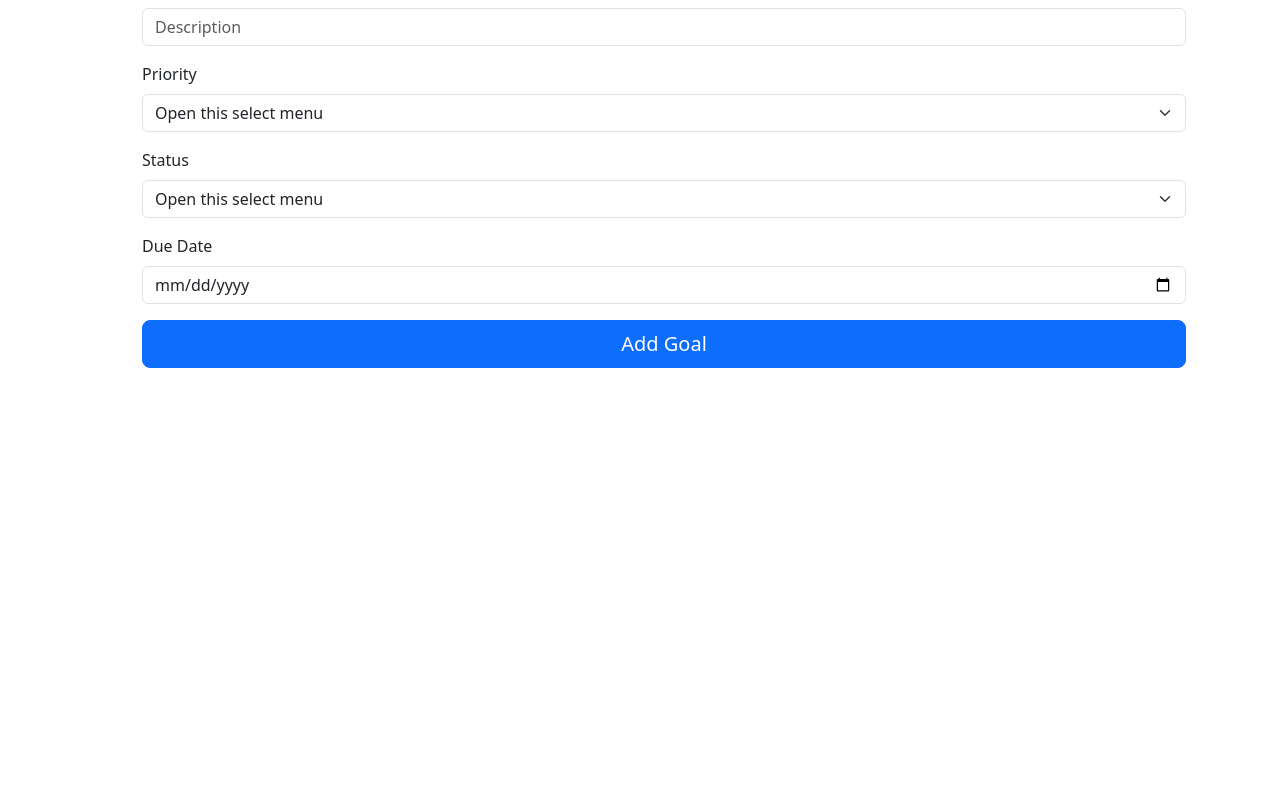
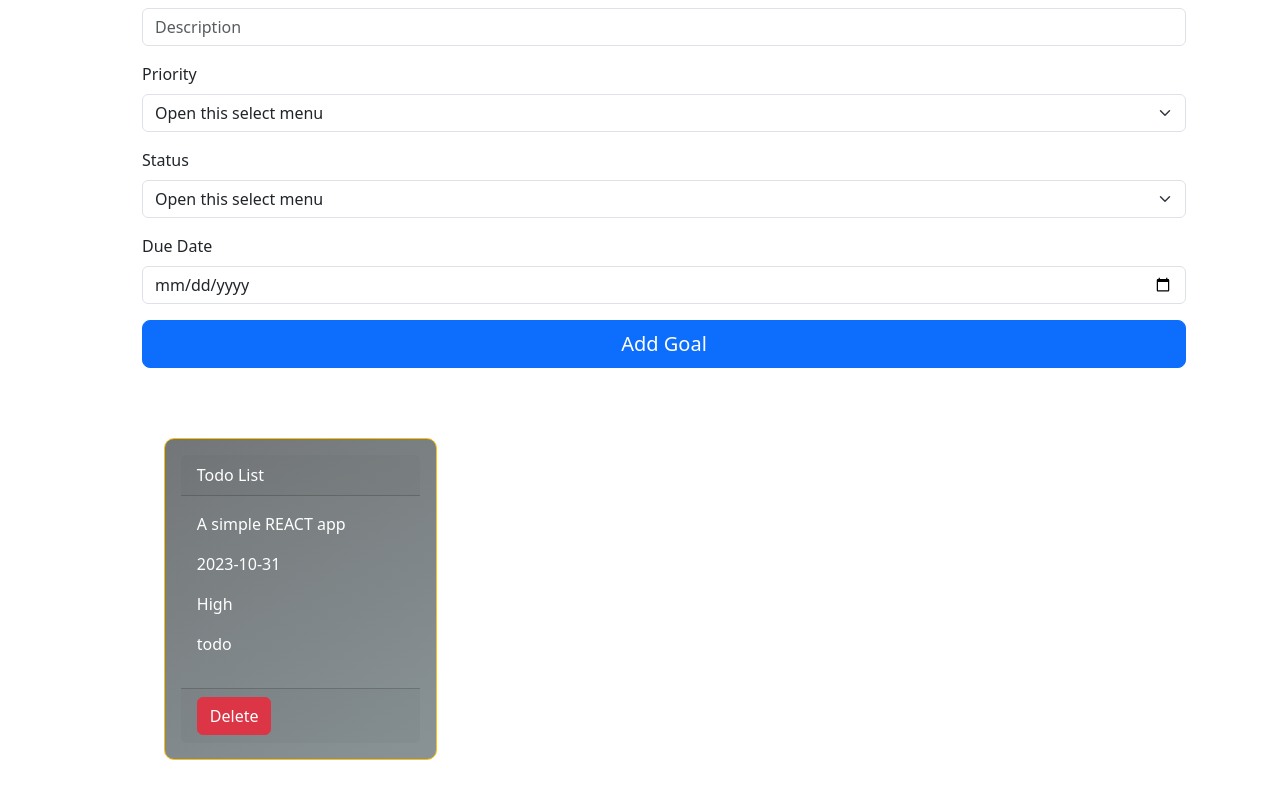
Before and after one commit to scodingjs/todolist, a React (Vite) app: page / in a window 1280 px wide. Shown: the part 336-1134 px from the top of the page. Before the commit the page ends 824 px from the top, so only its background shows below. Built offline with nearby package versions, Linux system fonts and the light colour scheme.

Commit message:
TODO list - import App

```diff
--- a/src/App.tsx
+++ b/src/App.tsx
@@ -1,7 +1,7 @@
 import Header from "./components/Header"
 // import Goal from "./components/Goal"
 import InputToDo from "./components/InputToDo";
-// import todoList from "./resources/data/todoList.json";
+import todoList from "./resources/data/todoList.json";
 import './App.css'
 import { useEffect, useState } from 'react';
 import todo from "./assets/todo.png"
@@ -10,11 +10,12 @@ import {type Todo} from "./resources/types/propsTypes"
 
 
 function App() {
-  const [todos, setTodos] = useState<Todo[]>([])
+  const [todos, setTodos] = useState<Todo[]>(todoList as Todo[])
 
   const handleDelete = ((id: number) => {
     setTodos(prevToDos => prevToDos.filter(todo => todo.id !== id))
   })
+
   const addNewGoal = (newTodo:Todo) => {
     setTodos(prevTodos => {
 
--- a/src/resources/data/todoList.json
+++ b/src/resources/data/todoList.json
@@ -2,9 +2,9 @@
     {
         "title":"Todo List",
         "description":"A simple REACT app",
+        "status":"todo",
         "priority":"High",
         "dueDate":"2023-10-31",
-        "status":"in-progress",
         "id":1
     }
 ]
```
